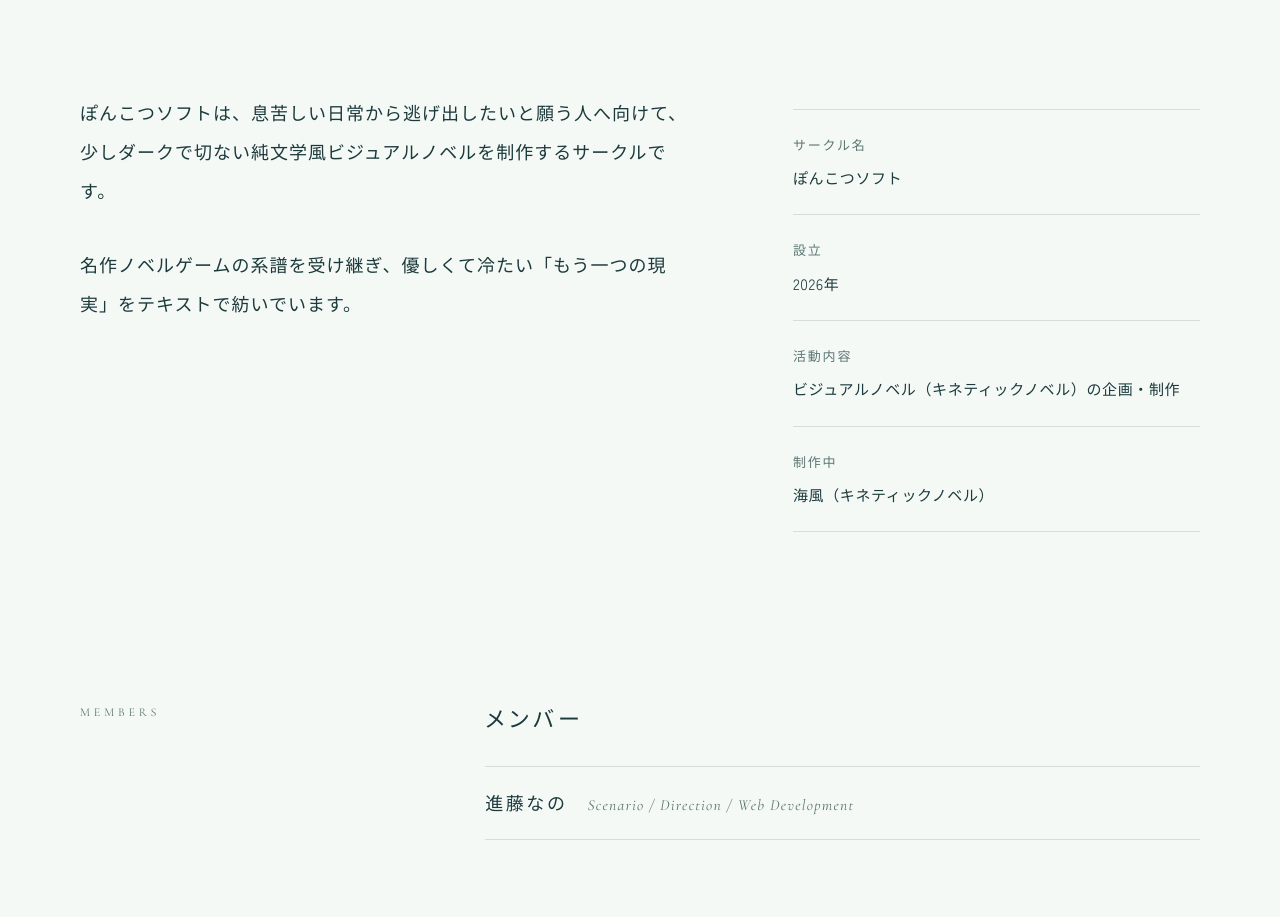
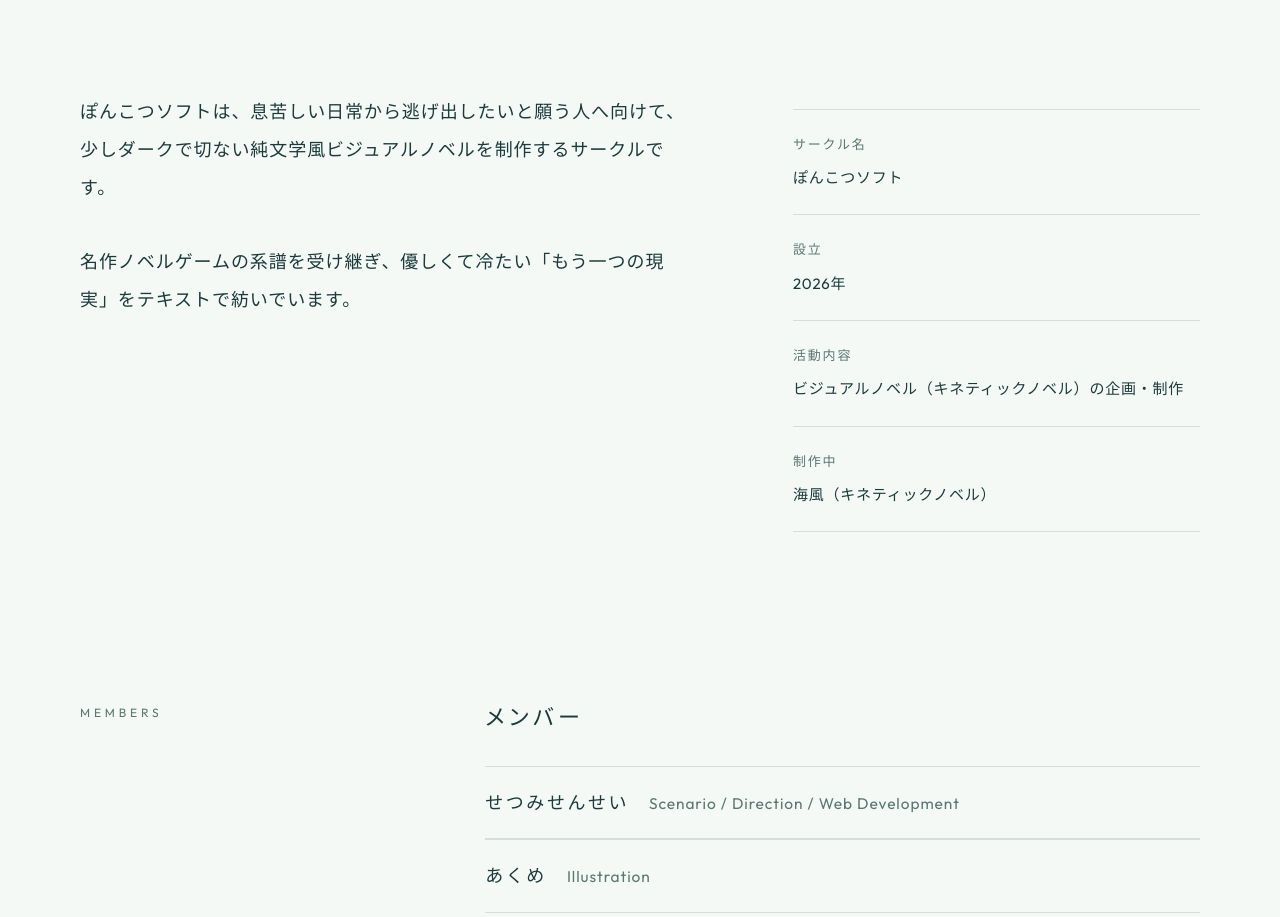
Before and after one commit to mirinnano/ponkotsu-soft-astro, an Astro site: page /about in a window 1280 px wide. Shown: the part 355-1272 px from the top of the page. Built offline with nearby package versions, Linux system fonts and the light colour scheme; Astro itself is replaced by a stand-in of ours; a web font is replaced by a local one.

Commit message:
メンバーを更新し、UI と本文のフォントを Outfit / M PLUS 1 に
- せつみせんせい（X @102502 の名前・アイコン・プロフィール、GitHub）とあくめ（イラスト）
- 英字 Outfit・和文 M PLUS 1 に統一。明朝は作品タイトルのみ
- イタリックを廃止、フッターのリンク順を整理

Co-Authored-By: Claude Opus 5.5 <noreply@anthropic.com>

```diff
--- a/src/components/Footer.astro
+++ b/src/components/Footer.astro
@@ -36,9 +36,9 @@ const year = new Date().getFullYear();
   .logo { display: block; width: min(240px, 60vw); }
   .logo :global(img) { width: 100%; height: auto; }
   .logo:hover { opacity: 1; }
-  .links { display: grid; grid-template-columns: repeat(2, auto); gap: 0 56px; }
+  .links { display: grid; grid-template-rows: repeat(4, auto); grid-auto-flow: column; gap: 0 56px; }
   .links a {
-    font-family: var(--serif-en);
+    font-family: var(--font-ui);
     font-size: 15px;
     letter-spacing: 0.14em;
     color: var(--mute);
--- a/src/components/Header.astro
+++ b/src/components/Header.astro
@@ -106,7 +106,7 @@ const isCurrent = (href: string) => {
 
   .nav ul { display: flex; gap: clamp(20px, 3vw, 40px); }
   .nav a {
-    font-family: var(--serif-en);
+    font-family: var(--font-ui);
     font-size: 15px;
     letter-spacing: 0.14em;
     color: var(--ink-soft);
--- a/src/data/members.ts
+++ b/src/data/members.ts
@@ -1,8 +1,29 @@
-export const members = [
+import type { ImageMetadata } from 'astro';
+import setsumiAvatar from '../assets/member-setsumi.jpg';
+
+export type Member = {
+  name: string;
+  roles: string[];
+  bio: string;
+  avatar?: ImageMetadata;
+  // リンクは出したい人だけ
+  x?: string;
+  github?: string;
+};
+
+export const members: Member[] = [
   {
-    name: '進藤なの',
+    // 名前・アイコン・プロフィールは X（@102502）から
+    name: 'せつみせんせい',
     roles: ['Scenario', 'Direction', 'Web Development'],
-    bio: 'こんにちは。シナリオライター兼、Webデベロッパ、スクリプターの進藤なのです。好きなノベルゲームはNarcissuです。',
-    twitter: 'ponkotusoft',
+    bio: '片岡とも 麻枝准 折戸伸治 都乃河勇人 田中ロミオ 魁 海富一 木緒なち 王雀孫 藤間仁 蒼樹うめ\nサナララ リトルバスターズ！ Narcissu Summer Pockets 素晴らしき日々 家族計画',
+    avatar: setsumiAvatar,
+    x: '102502',
+    github: 'mirinnano',
+  },
+  {
+    name: 'あくめ',
+    roles: ['Illustration'],
+    bio: 'イラストを担当しています。',
   },
 ];
--- a/src/layouts/Base.astro
+++ b/src/layouts/Base.astro
@@ -50,7 +50,7 @@ const ogImage = new URL(u(image), Astro.site);
     <link rel="preconnect" href="https://fonts.gstatic.com" crossorigin />
     <link
       rel="stylesheet"
-      href="https://fonts.googleapis.com/css2?family=Cormorant+Garamond:ital,wght@0,300;0,400;0,500;1,300;1,400&family=Shippori+Mincho:wght@400;500&family=Zen+Kaku+Gothic+New:wght@400;500&display=swap"
+      href="https://fonts.googleapis.com/css2?family=Outfit:wght@300;400;500;600&family=M+PLUS+1:wght@400;500;600&family=Shippori+Mincho:wght@500&display=swap"
     />
     <script is:inline>document.documentElement.classList.remove('no-js');</script>
   </head>
--- a/src/pages/about.astro
+++ b/src/pages/about.astro
@@ -101,8 +101,8 @@ const facts = [
   .block { display: grid; grid-template-columns: 1fr 2fr; gap: 48px; padding-bottom: clamp(80px, 10vw, 140px); }
   h2 { font-size: 22px; letter-spacing: 0.2em; margin-bottom: 32px; }
   .members li { display: flex; align-items: baseline; gap: 20px; flex-wrap: wrap; padding-block: 18px; border-top: 1px solid var(--line); border-bottom: 1px solid var(--line); }
-  .m-name { font-family: var(--serif-jp); font-size: 18px; letter-spacing: 0.14em; }
-  .m-roles { font-style: italic; color: var(--mute); }
+  .m-name { font-family: var(--font-ui); font-size: 18px; letter-spacing: 0.14em; }
+  .m-roles { color: var(--mute); }
   .guideline dl > div { padding-block: 22px; border-top: 1px solid var(--line); }
   .guideline dl > div:last-child { border-bottom: 1px solid var(--line); }
   .guideline dd { max-width: 34em; }
--- a/src/pages/contact.astro
+++ b/src/pages/contact.astro
@@ -93,7 +93,7 @@ import { isStaticPreview } from '../lib/env';
     border-bottom: 1px solid currentColor;
     color: var(--ink);
     cursor: pointer;
-    font-family: var(--sans-jp);
+    font-family: var(--font-ui);
     font-size: 15px;
     padding: 10px 0 6px;
   }
--- a/src/pages/gallery.astro
+++ b/src/pages/gallery.astro
@@ -64,7 +64,7 @@ const items = await Promise.all((await getGallery()).map(async (e) => ({ e, Cont
   .thumb :global(img) { width: 100%; aspect-ratio: 16 / 10; object-fit: cover; transition: transform 1s var(--ease); }
   .thumb:hover :global(img) { transform: scale(1.03); }
   .caption { display: flex; justify-content: space-between; gap: 16px; margin-top: 12px; font-size: 14px; }
-  .caption .en { color: var(--mute); font-style: italic; }
+  .caption .en { color: var(--mute); }
   .empty { color: var(--ink-soft); }
   .lightbox { border: 0; padding: 0; background: transparent; max-width: min(1200px, 94vw); color: #fff; }
   .lightbox::backdrop { background: rgb(10 25 26 / 0.86); backdrop-filter: blur(6px); }
--- a/src/pages/index.astro
+++ b/src/pages/index.astro
@@ -41,7 +41,7 @@ const latestNews = (await getNews()).slice(0, 3);
     <p class="intro-text">
       ぽんこつソフトは、少しダークで切ないノベルゲームをつくる同人サークルです。
     </p>
-    <p class="intro-meta en">Since {site.founded} <span aria-hidden="true">·</span> Now making <i>{featured.titleEn}</i></p>
+    <p class="intro-meta en">Since {site.founded} <span aria-hidden="true">·</span> Now making {featured.titleEn}</p>
   </section>
 
   <section class="night featured">
@@ -194,7 +194,7 @@ const latestNews = (await getNews()).slice(0, 3);
     position: absolute;
     right: var(--gutter);
     bottom: clamp(28px, 6vh, 56px);
-    font-family: var(--serif-jp);
+    font-family: var(--font-ui);
     font-size: clamp(13px, 1.1vw, 15px);
     letter-spacing: 0.32em;
     color: var(--ink);
@@ -208,7 +208,7 @@ const latestNews = (await getNews()).slice(0, 3);
     text-align: center;
   }
   .intro-text {
-    font-family: var(--serif-jp);
+    font-family: var(--font-ui);
     font-size: clamp(17px, 2vw, 22px);
     letter-spacing: 0.1em;
     line-height: 2;
@@ -216,7 +216,6 @@ const latestNews = (await getNews()).slice(0, 3);
   .intro-meta {
     margin-top: 16px;
     font-size: 15px;
-    font-style: italic;
     color: var(--mute);
     letter-spacing: 0.12em;
   }
@@ -238,7 +237,9 @@ const latestNews = (await getNews()).slice(0, 3);
   .facts > div:last-child { border-bottom: 1px solid var(--line); }
   .facts dt { font-size: 13px; color: var(--mute); letter-spacing: 0.14em; }
   .facts dd { margin: 0; }
-  .member small { margin-left: 14px; font-size: 14px; font-style: italic; color: var(--mute); }
+  .member { display: block; }
+  .member + .member { margin-top: 4px; }
+  .member small { margin-left: 14px; font-size: 14px; color: var(--mute); }
   .about-links { display: flex; gap: 40px; margin-top: 40px; }
 
   /* Featured */
@@ -250,6 +251,7 @@ const latestNews = (await getNews()).slice(0, 3);
   }
   .work-title {
     margin-top: 32px;
+    font-family: var(--font-mincho);
     font-size: clamp(88px, 14vw, 180px);
     font-weight: 400;
     letter-spacing: 0.08em;
@@ -258,7 +260,6 @@ const latestNews = (await getNews()).slice(0, 3);
   .work-en {
     margin-top: 24px;
     font-size: 22px;
-    font-style: italic;
     font-weight: 300;
     color: var(--mute);
   }
@@ -266,20 +267,20 @@ const latestNews = (await getNews()).slice(0, 3);
     display: flex;
     gap: 16px;
     align-items: center;
-    font-family: var(--serif-en);
+    font-family: var(--font-ui);
     font-size: 13px;
     letter-spacing: 0.2em;
     color: var(--mute);
   }
   .status span {
-    font-family: var(--sans-jp);
+    font-family: var(--font-ui);
     font-size: 12px;
     color: var(--ink);
     border: 1px solid var(--line);
     padding: 2px 12px;
     letter-spacing: 0.2em;
   }
-  .catch { margin-top: 28px; font-family: var(--serif-jp); font-size: 19px; letter-spacing: 0.1em; }
+  .catch { margin-top: 28px; font-family: var(--font-ui); font-size: 19px; letter-spacing: 0.1em; }
   .synopsis { margin-top: 20px; margin-bottom: 48px; color: var(--ink-soft); font-size: 15px; }
   .featured-body :global(.progress) { margin-bottom: 48px; }
 
--- a/src/pages/works/[slug].astro
+++ b/src/pages/works/[slug].astro
@@ -119,6 +119,7 @@ const share = [
     gap: 24px 48px;
   }
   .title {
+    font-family: var(--font-mincho);
     grid-column: 2;
     grid-row: 1 / 3;
     writing-mode: vertical-rl;
@@ -131,7 +132,7 @@ const share = [
   .hero-text { grid-column: 1; grid-row: 2; align-self: end; animation: fade 2s var(--ease) both 0.9s; }
   .meta { display: flex; gap: 16px; align-items: center; font-size: 13px; color: var(--mute); }
   .status { border: 1px solid var(--line); padding: 1px 12px; color: var(--ink); font-size: 12px; letter-spacing: 0.2em; }
-  .catch { margin-top: 20px; font-family: var(--serif-jp); font-size: clamp(16px, 1.8vw, 20px); letter-spacing: 0.14em; }
+  .catch { margin-top: 20px; font-family: var(--font-ui); font-size: clamp(16px, 1.8vw, 20px); letter-spacing: 0.14em; }
   @keyframes fade { from { opacity: 0; transform: translateY(10px); } to { opacity: 1; transform: none; } }
 
   .block { display: grid; grid-template-columns: 1fr 2fr; gap: 48px; }
@@ -142,7 +143,7 @@ const share = [
   .characters-section { padding-bottom: clamp(48px, 6vw, 80px); }
   .characters { display: grid; grid-template-columns: 1fr 1fr; gap: 1px; background: var(--line); border: 1px solid var(--line); }
   .characters li { background: var(--paper); padding: 40px 32px; }
-  .role { font-size: 13px; font-style: italic; color: var(--mute); }
+  .role { font-size: 13px; color: var(--mute); }
   .characters h3 { font-size: 26px; letter-spacing: 0.2em; margin-block: 6px 18px; }
   .characters li p:last-child { font-size: 15px; color: var(--ink-soft); }
 
@@ -170,7 +171,7 @@ const share = [
   }
   .beta-form input:focus { outline: none; }
   .beta-form button {
-    font-family: var(--sans-jp);
+    font-family: var(--font-ui);
     font-size: 14px;
     letter-spacing: 0.2em;
     background: none;
@@ -191,7 +192,7 @@ const share = [
     padding-block: 64px clamp(96px, 12vw, 140px);
   }
   .share ul { display: flex; gap: 8px; }
-  .share a { display: inline-block; padding: 10px 12px; font-family: var(--serif-en); letter-spacing: 0.12em; color: var(--ink-soft); transition: color 0.3s; }
+  .share a { display: inline-block; padding: 10px 12px; font-family: var(--font-ui); letter-spacing: 0.12em; color: var(--ink-soft); transition: color 0.3s; }
   .share a:hover { color: var(--ink); }
   .back { margin-left: auto; }
 
--- a/src/pages/works/index.astro
+++ b/src/pages/works/index.astro
@@ -81,15 +81,15 @@ import { works, totalProgress } from '../../data/works';
     top: 32px;
     right: 28px;
     writing-mode: vertical-rl;
-    font-family: var(--serif-jp);
+    font-family: var(--font-mincho);
     font-size: clamp(48px, 6vw, 72px);
     letter-spacing: 0.2em;
   }
-  .cover-en { position: relative; font-style: italic; font-size: 18px; color: var(--mute); }
+  .cover-en { position: relative; font-size: 18px; color: var(--mute); }
   .meta { display: flex; gap: 16px; align-items: center; font-size: 13px; color: var(--mute); }
   .status { border: 1px solid var(--line); padding: 1px 12px; color: var(--ink); font-size: 12px; letter-spacing: 0.2em; }
-  h2 { margin-top: 24px; font-size: 34px; letter-spacing: 0.16em; }
-  .catch { margin-top: 12px; font-family: var(--serif-jp); font-size: 17px; letter-spacing: 0.08em; }
+  h2 { margin-top: 24px; font-family: var(--font-mincho); font-size: 34px; letter-spacing: 0.16em; }
+  .catch { margin-top: 12px; font-family: var(--font-ui); font-size: 17px; letter-spacing: 0.08em; }
   .synopsis { margin-top: 24px; font-size: 15px; color: var(--ink-soft); }
   .foot {
     margin-top: 40px;
--- a/src/styles/global.css
+++ b/src/styles/global.css
@@ -14,10 +14,10 @@
   --night-mute: #9db7b2;
   --night-line: rgb(238 247 242 / 0.15);
 
-  /* 本文・UI は読みやすいゴシック、見出しと物語の文章は明朝（ロゴと同じ Shippori Mincho） */
-  --sans-jp: 'Zen Kaku Gothic New', 'Hiragino Sans', 'Yu Gothic', 'Noto Sans JP', sans-serif;
-  --serif-jp: 'Shippori Mincho', 'Hiragino Mincho ProN', 'Yu Mincho', serif;
-  --serif-en: 'Cormorant Garamond', 'Times New Roman', serif;
+  /* 文字は UI も本文もひとつの系統に：英字 Outfit（ロゴの Jost に近い幾何学系）＋和文 M PLUS 1。
+     明朝は作品タイトルなど、物語そのものを見せる所だけ */
+  --font-ui: 'Outfit', 'M PLUS 1', 'Hiragino Sans', 'Yu Gothic', 'Noto Sans JP', sans-serif;
+  --font-mincho: 'Shippori Mincho', 'Hiragino Mincho ProN', 'Yu Mincho', serif;
 
   --gutter: clamp(16px, 5vw, 64px);
   --max: 1120px;
@@ -53,10 +53,11 @@ body {
   margin: 0;
   background: var(--paper);
   color: var(--ink);
-  font-family: var(--sans-jp);
+  font-family: var(--font-ui);
   font-size: 15.5px;
   line-height: 1.95;
-  letter-spacing: 0.04em;
+  letter-spacing: 0.05em;
+  font-weight: 400;
   -webkit-font-smoothing: antialiased;
   text-rendering: optimizeLegibility;
 }
@@ -66,17 +67,15 @@ a { color: inherit; text-decoration: none; }
 p { margin: 0; }
 h1, h2, h3 {
   margin: 0;
-  font-family: var(--serif-jp);
   font-weight: 500;
   line-height: 1.5;
   font-feature-settings: 'palt';
 }
 
-/* 明朝で組む長めの文章（あらすじ・紹介文） */
+/* 長めの文章（あらすじ・紹介文） */
 .prose {
-  font-family: var(--serif-jp);
-  font-size: clamp(16px, 1.3vw, 17px);
-  line-height: 2.15;
+  font-size: clamp(15.5px, 1.2vw, 16.5px);
+  line-height: 2.1;
   letter-spacing: 0.06em;
   color: var(--ink);
 }
@@ -97,20 +96,18 @@ ul, ol { margin: 0; padding: 0; list-style: none; }
 }
 
 .en {
-  font-family: var(--serif-en);
-  letter-spacing: 0.08em;
+  letter-spacing: 0.06em;
 }
 
 .eyebrow {
-  font-family: var(--serif-en);
+  font-family: var(--font-ui);
   font-size: 13px;
-  font-style: italic;
   letter-spacing: 0.12em;
   color: var(--mute);
 }
 
 .label {
-  font-family: var(--serif-en);
+  font-family: var(--font-ui);
   font-size: 12px;
   letter-spacing: 0.32em;
   text-transform: uppercase;
@@ -138,7 +135,7 @@ ul, ol { margin: 0; padding: 0; list-style: none; }
   display: inline-flex;
   align-items: center;
   gap: 14px;
-  font-family: var(--serif-en);
+  font-family: var(--font-ui);
   font-size: 15px;
   letter-spacing: 0.16em;
   padding-bottom: 6px;
@@ -146,7 +143,7 @@ ul, ol { margin: 0; padding: 0; list-style: none; }
   transition: gap 0.5s var(--ease), opacity 0.3s;
 }
 .link-arrow:hover { gap: 22px; }
-.link-arrow::after { content: '→'; font-family: var(--serif-en); }
+.link-arrow::after { content: '→'; font-family: var(--font-ui); }
 
 /* Night section — used for the featured work */
 .night {
```
Also changed, not shown: src/pages/members.astro (+18 -7 lines), src/assets/member-setsumi.jpg (added).
